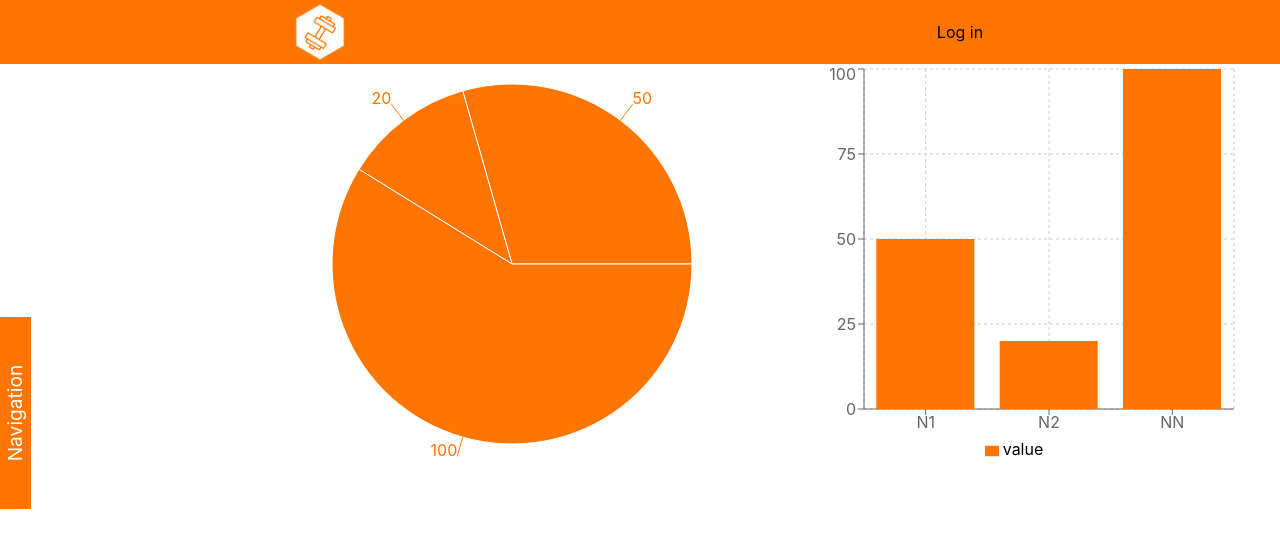
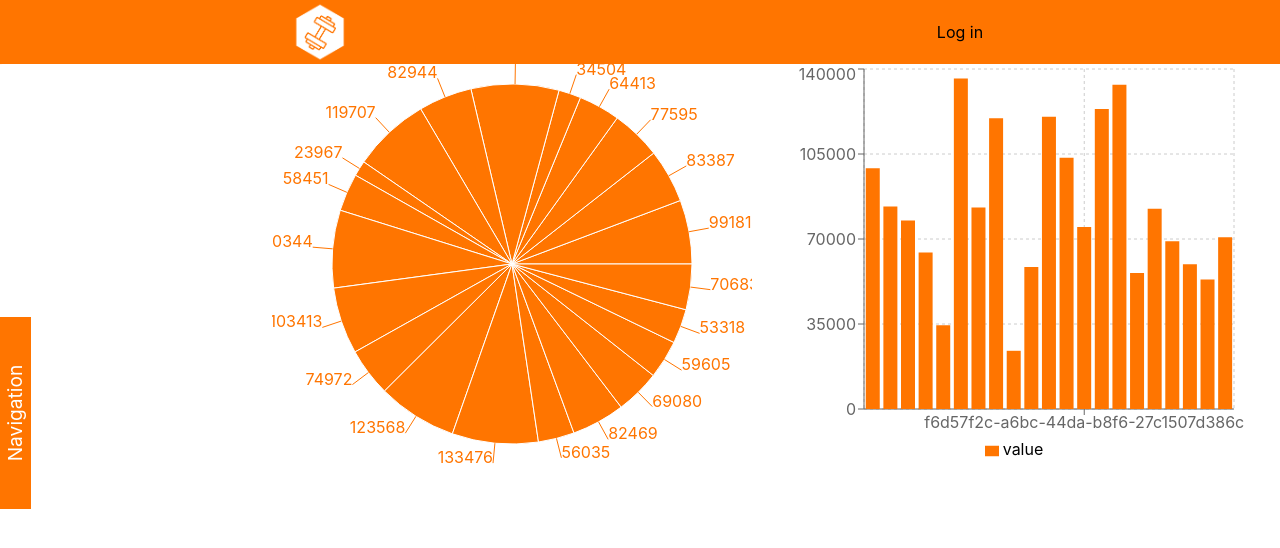
Before and after one commit to rmjar/pulpfiction-app-clone, a React (Create React App) app: page / in a window 1280 px wide. Shown: the top 548 px of the page. Built offline with nearby package versions, Linux system fonts and the light colour scheme.

Commit message:
Split charts into separate components. First try to use data

```diff
--- a/src/component/Charts/Charts.css
+++ b/src/component/Charts/Charts.css
@@ -4,3 +4,11 @@
     justify-content: space-around;
     padding-left: 20%;
 }
+
+
+@media screen and (max-width: 992px) {
+    .chartsFlex {
+      flex-direction: column;
+      justify-content: space-between;
+    }
+  }
--- a/src/component/Charts/Charts.js
+++ b/src/component/Charts/Charts.js
@@ -1,25 +1,28 @@
-import {PieChart, Pie, Legend, Tooltip} from 'recharts';
-import {BarChart, Bar, XAxis, YAxis, CartesianGrid} from 'recharts';
-import React, {Component} from 'react';
+
+import React, { Component } from 'react';
+import TrainingChart from './TrainingChart';
+import DietChart from './DietChart';
 import './Charts.css';
+import dietProducts from '../../dataStatic/dietProducts.js';
 
-const data = [
-    {
-        value: 50,
-        name: 'N1'
-    }, {
-        value: 20,
-        name: 'N2'
-    }, {
-        value: 100,
-        name: 'NN'
+
+const data = dietProducts.reduce((acc, item) => {
+
+    if (!acc[item.usersID]) {
+        acc[item.usersID] = item.products.reduce((innerAcc, product) => innerAcc + parseInt(product.calories, 10), 0)
+    } else {
+        acc[item.usersID] += item.products.reduce((innerAcc, product) => innerAcc + parseInt(product.calories, 10), 0);
     }
-]
+    return acc;
+}, {});
+
+const dataArr = Object.entries(data).map(item => ({ name: item[0], value: item[1]}));
+
 
 class Charts extends Component {
     constructor(props) {
         super(props);
-        const {width, height, radius} = props;
+        const { width, height, radius } = props;
         this.state = {
             width: parseInt(width),
             height: parseInt(height),
@@ -28,40 +31,13 @@ class Charts extends Component {
     }
 
     render() {
-        const {width, height, radius} = this.state;
+        const { width, height, radius } = this.state;
         return (
             <div className="chartsFlex">
-                <PieChart width={width} height={height}>
-                    <Pie
-                        isAnimationActive={false}
-                        data={data}
-                        dataKey="value"
-                        nameKey="name"
-                        cx="50%"
-                        cy="50%"
-                        outerRadius={radius}
-                        fill="#ff7500"
-                        label/>
-                    <Tooltip/>
-                </PieChart>
 
-                <BarChart
-                    width={width}
-                    height={height}
-                    data={data}
-                    margin={{
-                    top: 5,
-                    right: 30,
-                    left: 20,
-                    bottom: 5
-                }}>
-                    <CartesianGrid strokeDasharray="3 3"/>
-                    <XAxis dataKey="name"/>
-                    <YAxis/>
-                    <Tooltip/>
-                    <Legend/>
-                    <Bar dataKey="value" fill="#ff7500"/>
-                </BarChart>
+                <TrainingChart width={width} height={height} radius={radius} data={dataArr}> </TrainingChart>
+
+                <DietChart width={width} height={height} radius={radius} data={dataArr}> </DietChart>
             </div>
         )
 
--- /dev/null
+++ b/src/component/Charts/DietChart.js
@@ -0,0 +1,34 @@
+
+import { BarChart, Bar, XAxis, YAxis, CartesianGrid } from 'recharts';
+import { Legend, Tooltip } from 'recharts';
+import React, { Component } from 'react';
+
+
+class DietChart extends Component {
+
+
+    render() {
+
+        const {width, height, data} = this.props;
+        return <BarChart
+            width={width}
+            height={height}
+            data={data}
+            margin={{
+                top: 5,
+                right: 30,
+                left: 20,
+                bottom: 5
+            }
+            }>
+            <CartesianGrid strokeDasharray="3 3" />
+            <XAxis dataKey="name" />
+            <YAxis />
+            <Tooltip />
+            <Legend />
+            <Bar dataKey="value" fill="#ff7500" />
+        </BarChart >
+    }
+}
+
+export default DietChart;
--- /dev/null
+++ b/src/component/Charts/TrainingChart.js
@@ -0,0 +1,27 @@
+import {PieChart, Pie, Legend, Tooltip} from 'recharts';
+import React, { Component } from 'react';
+
+
+
+
+
+class TrainingChart extends Component {
+    render() {
+        const {width, height, data, radius} = this.props;
+        return <PieChart width={width} height={height}>
+            <Pie
+                isAnimationActive={false}
+                data={data}
+                dataKey="value"
+                nameKey="name"
+                cx="50%"
+                cy="50%"
+                outerRadius={radius}
+                fill="#ff7500"
+                label />
+            <Tooltip />
+        </PieChart>
+    }
+}
+
+export default TrainingChart;
```
